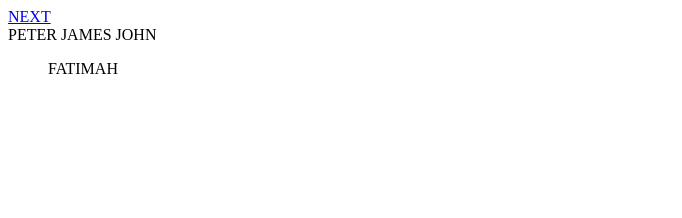
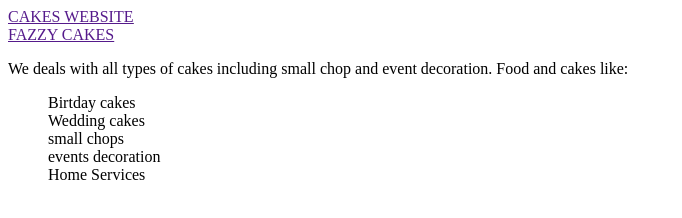
Before and after one commit to Peterudamisa/Fatty-cakes, a plain HTML site: page index.html in a window 1280 px wide. Shown: the whole page, without its empty margins (0-682 px from the left). Drawn offline with Linux system fonts and the light colour scheme.

Commit message:
Update index.html

```diff
--- a/index.html
+++ b/index.html
@@ -2,23 +2,23 @@
 <html lang="en">
 <head>
     <meta charset="UTF-8">
-    <meta http-equiv="X-UA-Compatible" content="IE=edge">
+    <meta http-equiv="X-UA-CompKatible" content="IE=edge">
     <meta name="viewport" content="width=device-width, initial-scale=1.0">
-    <title>Peter Website</title>
     <link rel="stylesheet" href="style.css">
-    <link rel="Icon" href="download (1).png" Type="images/x-icon">
+    <link rel="icon" href="" Type="Images/x-icon">
+    <title>OMOWUNMI cakes</title>
 </head>
 <body>
-   <nav class="navbar">
-    <div class="navrbar_container">
-        <a href="/" id="navbar__logo">NEXT</a>
-        <div class="navbar_toggle" id="mobile-menu">
-            <span class="bar">PETER</span>
-            <span class="bar">JAMES</span>
-            <span class="bar">JOHN</span>
-        </div>
-        <ul class="navbar__menu">FATIMAH</ul>
-       </div>
-   </nav>
-</body>
-</html>
+   <nav class="navbar_logo">
+<u>
+    <a href="" id="navbar__toggle">CAKES WEBSITE</a>
+</u>
+    <div class="navbar__logo">
+        <a href="" id="navbar__toggle">FAZZY CAKES</a>
+        <P>We deals with all  types of cakes including small chop and event decoration. Food and cakes like: </P>
+    <ul>
+        <div>Birtday cakes</div>
+        <div>Wedding cakes</div>
+        <div>small chops</div>
+        <div>events decoration</div>
+        <div>Home Services</div>
```
